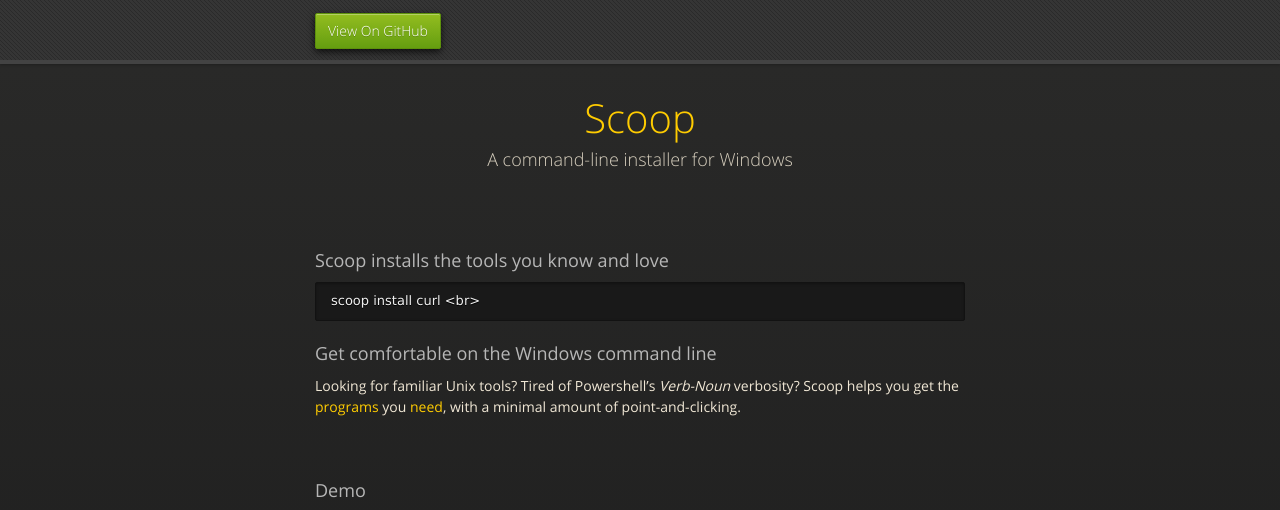
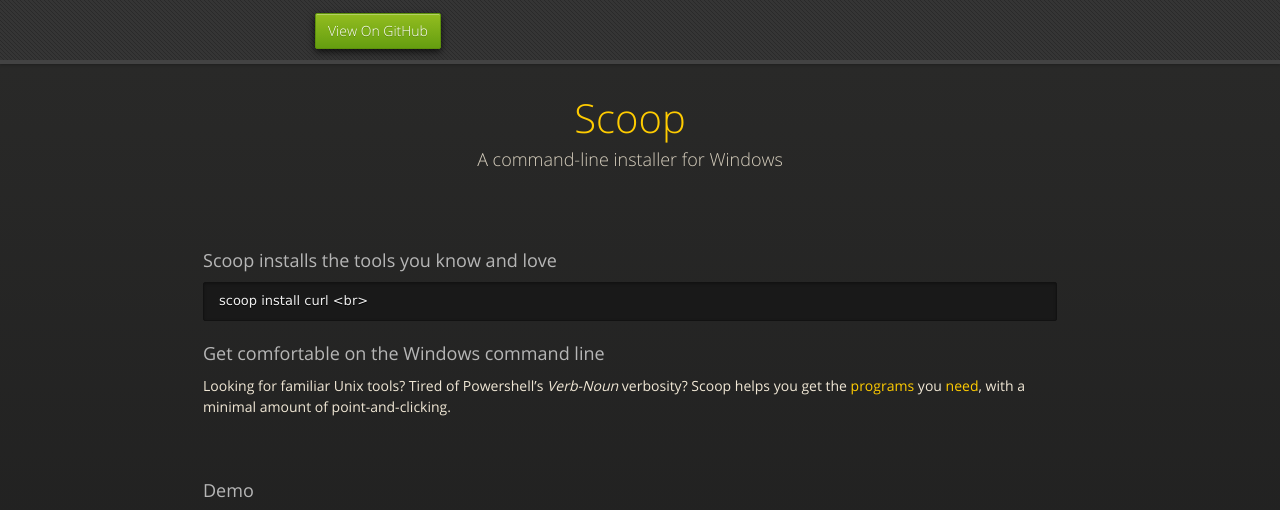
Before and after one commit to ScoopInstaller/Scoop, a Jekyll site: the page built from index.md, in a window 1280 px wide and 1400 px high. Shown: the top 510 px of the window. Built offline with Jekyll 4.4.1, drawn with Linux system fonts in a browser that asks for light colours; nearby versions of some CDN libraries.

Commit message:
use wider fixed-width so video looks right

```diff
--- a/index.md
+++ b/index.md
@@ -19,7 +19,7 @@ with a minimal amount of point-and-clicking.
 
 ### Demo
 
-<iframe width="640" height="360" src="//www.youtube.com/embed/a85QLUJ0Wbs?rel=0" frameborder="0" allowfullscreen="true">
+<iframe width="854" height="480" src="//www.youtube.com/embed/a85QLUJ0Wbs?rel=0" frameborder="0" allowfullscreen="true">
 </iframe>
 
 <br>
--- a/stylesheets/styles.css
+++ b/stylesheets/styles.css
@@ -605,7 +605,7 @@ strong {
 }
 
 .wrapper {
-  max-width: 650px;
+  max-width: 874px;
   margin: 0 auto;
   position: relative;
   padding: 0 20px;
@@ -781,7 +781,7 @@ dt {
 }
 
 section {
-  max-width: 650px;
+  max-width: 854px;
   padding: 30px 0px 50px 0px;
   margin: 20px 0;
   margin-top: 70px;
```
